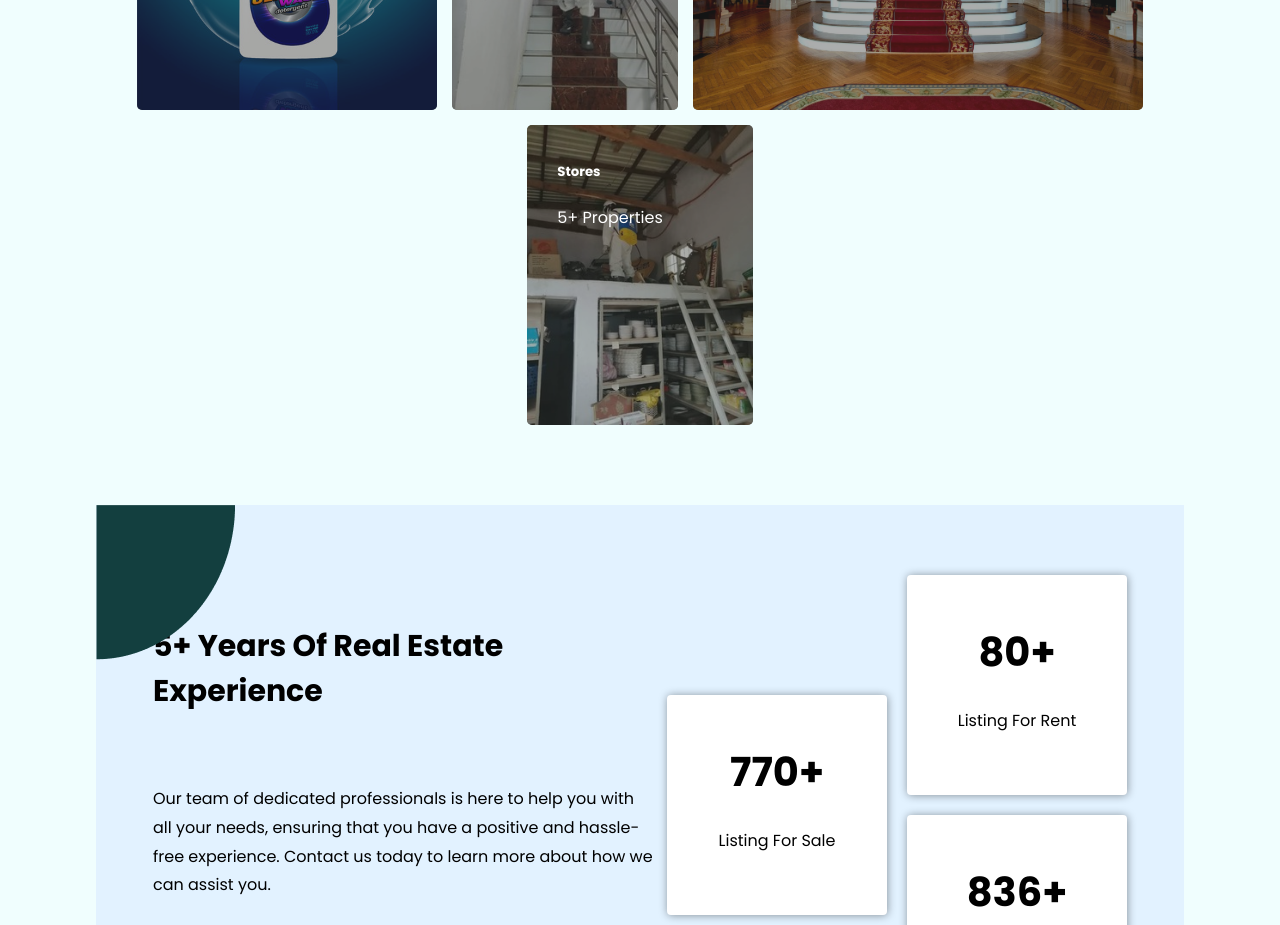
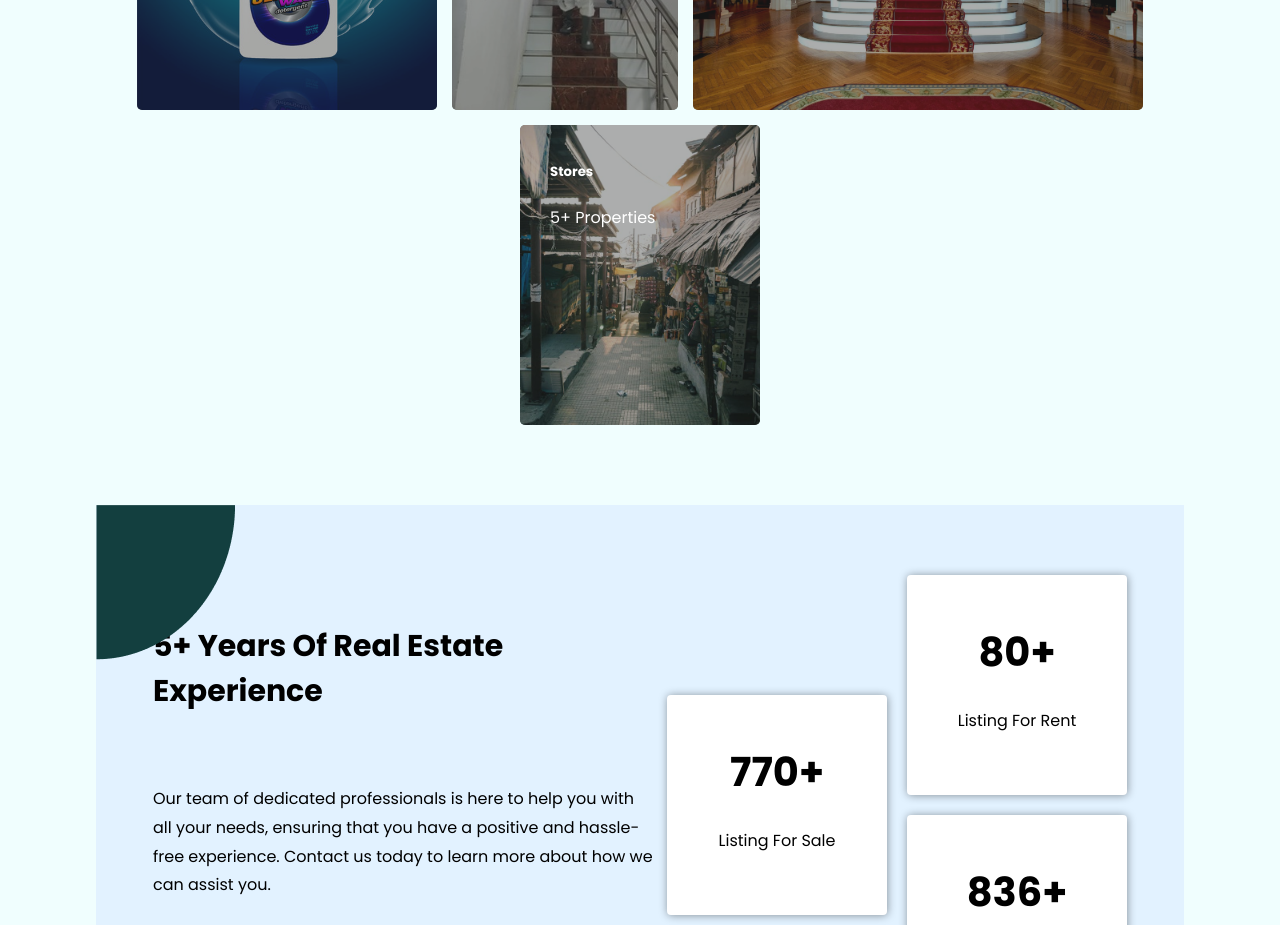
Before and after one commit to Real-World-Estate/real-estate-frontend, a React (Create React App) app: page / in a window 1280 px wide. Shown: the part 4660-5585 px from the top of the page. Built offline with nearby package versions, Linux system fonts and the light colour scheme.

Commit message:
Changed the stores picture on the portfolio section

```diff
--- a/src/components/Portfolio.jsx
+++ b/src/components/Portfolio.jsx
@@ -1,6 +1,6 @@
-import React from 'react';
-import { image, pictures, vector } from '../assets';
-import { Link } from 'react-router-dom';
+import React from "react";
+import { image, pictures, vector } from "../assets";
+import { Link } from "react-router-dom";
 
 function Portfolio() {
   return (
@@ -15,7 +15,7 @@ function Portfolio() {
       <div className="portfolio-content">
         <div className="item">
           <Link to="/our-apartments">
-						<img src={image.houseHeader} alt={'House images'} />
+            <img src={image.houseHeader} alt={"House images"} />
             <div className="portfolio-text">
               <h5> Apartments</h5>
               <span className="text">13+ Properties</span>
@@ -24,7 +24,7 @@ function Portfolio() {
         </div>
         <div className="item">
           <Link to="/our-bungalows">
-						<img src={image.housePic1} alt={'House images'} />
+            <img src={image.housePic1} alt={"House images"} />
             <div className="portfolio-text">
               <h5>Bungalow</h5>
               <span className="text">6+ Properties</span>
@@ -33,7 +33,7 @@ function Portfolio() {
         </div>
         <div className="item">
           <Link to="/our-detergents">
-						<img src={vector.portfolioDetergent} alt={'House images'} />
+            <img src={vector.portfolioDetergent} alt={"House images"} />
             <div className="portfolio-text">
               <h5>Detergent</h5>
               <span className="text">10+ Types</span>
@@ -42,7 +42,7 @@ function Portfolio() {
         </div>
         <div className="item">
           <Link to="/our-cleanings">
-						<img src={image.manPic2} alt={'House images'} />
+            <img src={image.manPic2} alt={"House images"} />
             <div className="portfolio-text">
               <h5>Cleaning Services</h5>
               <span className="text">50+ Properties</span>
@@ -51,7 +51,7 @@ function Portfolio() {
         </div>
         <div className="item">
           <Link to="/our-hotels">
-						<img src={pictures.hotel4} alt={'House images'} />
+            <img src={pictures.hotel4} alt={"House images"} />
             <div className="portfolio-text">
               <h5>Hotels</h5>
               <span className="text">13+ Properties</span>
@@ -60,7 +60,7 @@ function Portfolio() {
         </div>
         <div className="item">
           <Link to="/our-stores">
-						<img src={image.manPic7} alt={'House images'} />
+            <img src={pictures.storesRoad} alt={"House images"} />
             <div className="portfolio-text">
               <h5>Stores</h5>
               <span className="text">5+ Properties</span>
```
Lines whose indentation alone changed are shown as unchanged.
